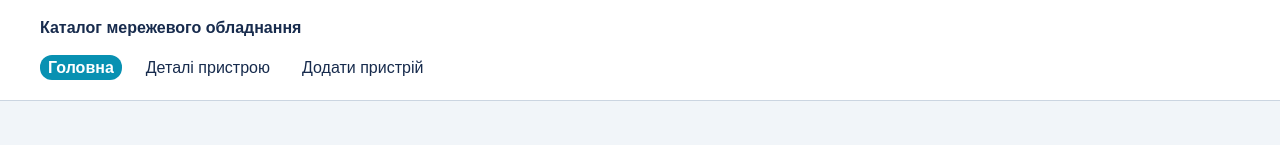
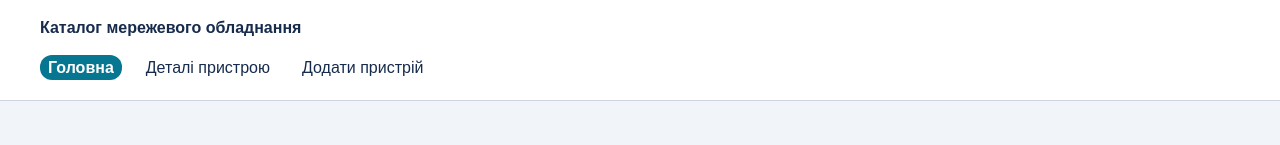
Before and after one commit to VadymLytvyniuk/webcatalog, a plain HTML site: page index.html in a window 1280 px wide. Shown: the top 145 px of the page. Drawn offline with Linux system fonts and the light colour scheme.

Commit message:
Підтемнив акцентний колір для контрасту не менше 4.5:1

```diff
--- a/css/style.css
+++ b/css/style.css
@@ -3,7 +3,7 @@
     /* Кольори */
     --c-text: #172b4d;
     --c-text-muted: #475569;
-    --c-accent: #0891b2;
+    --c-accent: #067691;
     --c-accent-dark: #0e7490;
     --c-bg: #f1f5f9;
     --c-surface: #ffffff;
```
